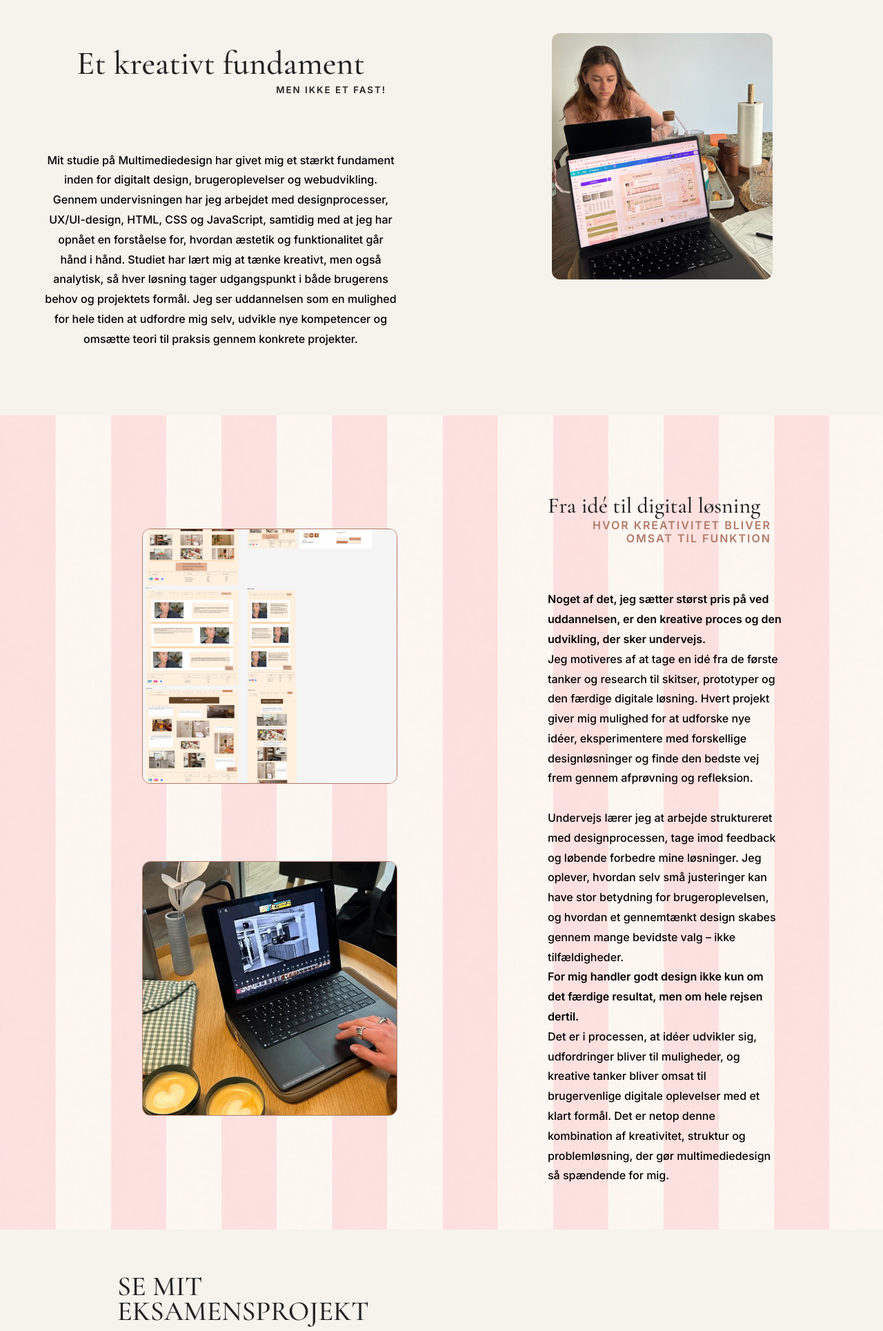
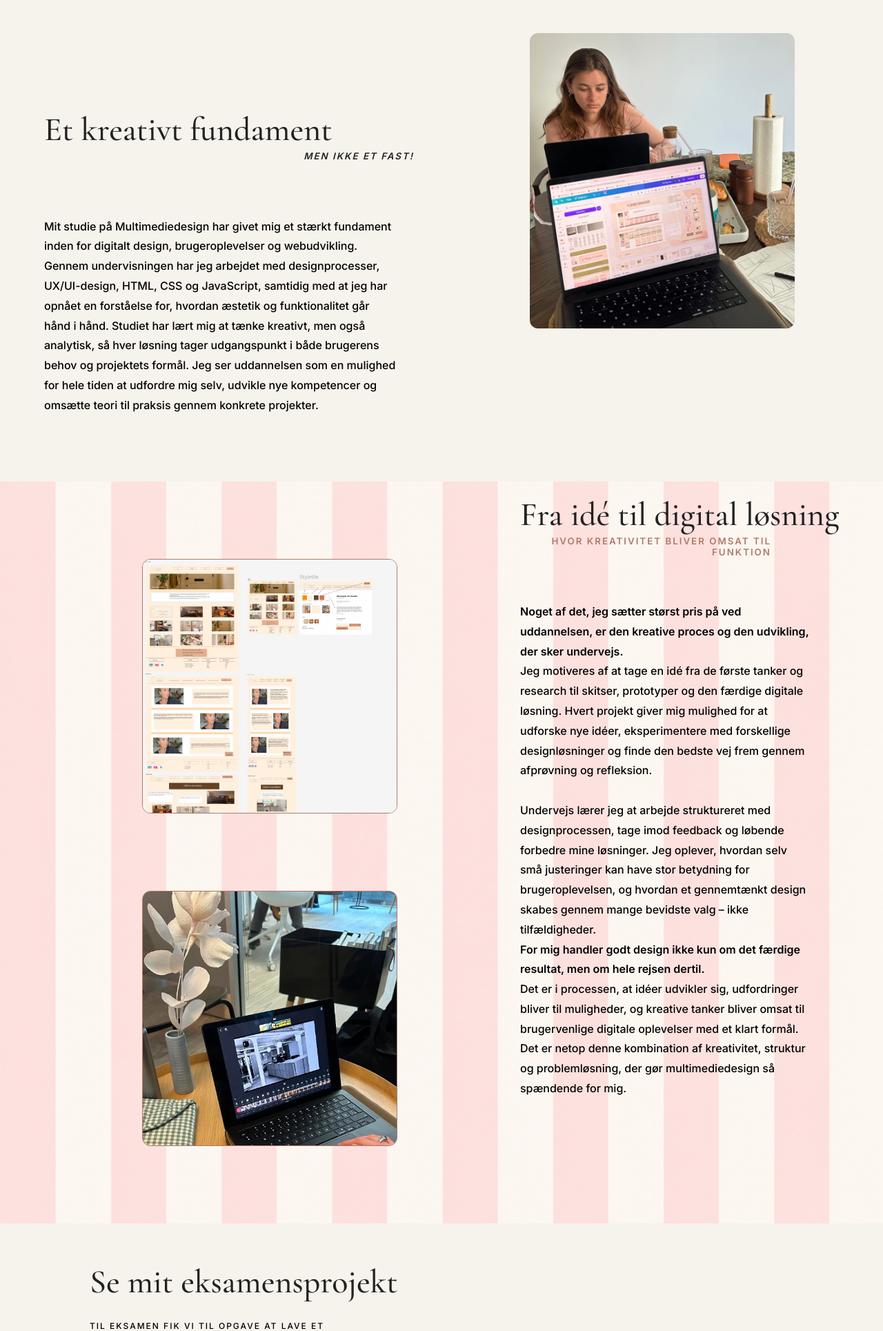
Before and after one commit to Sandramoellerr/portfolioo, a plain HTML site: page mmd_studie.html in a window 1280 px wide. Shown: the part 160-2089 px from the top of the page at 69% size. Drawn offline with nearby package versions, Linux system fonts and the light colour scheme.

Commit message:
Refactor HTML structure and CSS styles for improved layout and readability

```diff
--- a/css/generel.css
+++ b/css/generel.css
@@ -45,8 +45,10 @@ ul {
 
 button {
   border: none;
+
   background: none;
   cursor: pointer;
+  color: #000;
   font-family: inherit;
 }
 
@@ -80,9 +82,10 @@ p {
   display: flex;
   flex-direction: column;
   justify-content: center;
-  margin-inline: 5rem;
+  margin-inline: 2.5rem;
   max-width: 65ch;
   font-weight: 500;
+  text-align: left;
 }
 
 h1 {
@@ -96,9 +99,10 @@ h1 {
 
 h2 {
   font-family: "Cormorant Garamond", serif;
-  font-size: 2.2rem;
+  font-size: 1.8rem;
   font-weight: 500;
   line-height: 1.2;
+  white-space: nowrap;
 }
 
 h3 {
@@ -112,6 +116,7 @@ h3 {
 p {
   font-family: "Inter", sans-serif;
   line-height: 1.8;
+  margin-inline: 2.5rem;
 }
 
 @media (min-width: 768px) {
@@ -156,13 +161,20 @@ p {
   font-size: 0.9rem;
 
   letter-spacing: 1px;
-  margin-left: 5rem;
+  margin-left: 4rem;
 }
 
 .kontakt-btn:hover {
   background-color: rgb(197, 133, 133);
 }
-
+.specielh3 {
+  color: #b07a6a;
+  font-size: 1rem;
+  padding: 1rem;
+  text-align: center;
+  border: var(--color-header) 2px solid;
+  margin-block: 6rem;
+}
 .specielh3:hover {
   color: var(--color-header);
   border: #b86b4b 2px solid;
@@ -259,6 +271,7 @@ nav a.active {
   .logo img {
     height: 100px;
     width: auto;
+    padding: 14px 15px; /* mindre afstand i begge sider */
   }
 
   .menu {
--- a/css/karrirer-erfarring.css
+++ b/css/karrirer-erfarring.css
@@ -5,14 +5,16 @@
 .box1 {
   margin-top: 3rem;
 }
-.intro {
-  text-align: center;
+.intro h2 {
+  margin-left: 4rem;
 }
-.intro h2 {
-  margin: 0;
+.intro h3 {
+  margin-left: 4rem;
+  font-style: italic;
 }
+
 .billede_box1 {
-  width: 50%;
+  width: 60%;
   height: auto;
   margin-inline: auto;
   margin-top: 2rem;
@@ -32,12 +34,12 @@
   }
 
   .box1_billede img {
-    width: 100%;
+    width: 50%;
     height: auto;
     margin-left: 6.6rem;
   }
   .intro {
-    margin-top: 3rem;
+    margin-top: 9rem;
   }
 
   .intro h3 {
@@ -58,7 +60,7 @@
 .box2 {
   position: relative;
   background-image: url("../baggrunds-papir.png");
-  background-size: cover;
+  background-size: 100% 100%;
 
   background-position: center;
   background-repeat: no-repeat;
@@ -86,7 +88,9 @@
   margin-inline: auto;
   max-width: 500px;
 }
-
+.om_mig p {
+  margin-inline: 2.5rem;
+}
 .billede_box2 {
   order: 2;
 }
@@ -94,6 +98,7 @@
   aspect-ratio: 1 / 1;
   object-fit: cover;
   border: #b07a6a 1px solid;
+  object-position: top;
 }
 
 .box2 img {
@@ -104,13 +109,12 @@
 
 .om_mig h2 {
   margin-top: 3rem;
-  font-size: 2rem;
+  text-align: center;
 }
 
 .om_mig h3 {
   color: #b07a6a;
 
-  font-size: 1rem;
   margin-bottom: 4rem;
   text-align: end;
   margin-right: 6rem;
@@ -143,6 +147,7 @@
     grid-template-areas: "billede tekst";
     align-items: center;
     gap: 2rem;
+    margin-top: 2rem;
   }
 
   .billede_box2 {
@@ -157,10 +162,16 @@
     width: 60%;
     height: auto;
     margin-right: 3rem;
+
+    object-fit: cover;
+    object-position: top;
   }
 
   .om_mig {
     grid-area: tekst;
+  }
+  .om_mig h2 {
+    margin-top: -10rem;
   }
 }
 
@@ -177,11 +188,9 @@
 }
 
 .about_text h2 {
-  font-size: 2.5rem;
   line-height: 0.9;
-  font-weight: 500;
-  text-transform: uppercase;
   margin-block: 2rem;
+  text-align: center;
 }
 
 .small-text {
@@ -195,14 +204,7 @@
   margin-bottom: 1.3rem;
   line-height: 1.7;
 }
-.specielh3 {
-  color: #b07a6a;
-  font-size: 1rem;
-  padding: 3rem;
-  text-align: center;
-  border: var(--color-header) 2px solid;
-  margin-block: 6rem;
-}
+
 /*billeder*/
 .about_images {
   display: flex;
@@ -211,7 +213,7 @@
   gap: 1rem;
 }
 
-.portrait {
+.stort {
   width: 270px;
   height: 340px;
   object-fit: cover;
@@ -220,11 +222,6 @@
 .lille {
   width: 240px;
   height: 180px;
-  object-fit: cover;
-}
-.stort {
-  width: 270px;
-  height: 340px;
   object-fit: cover;
 }
 
--- a/css/mmd.css
+++ b/css/mmd.css
@@ -5,14 +5,16 @@
 .box1 {
   margin-top: 3rem;
 }
-.intro {
-  text-align: center;
+.intro h2 {
+  margin-left: 4rem;
 }
-.intro h2 {
-  margin: 0;
+.intro h3 {
+  margin-left: 4rem;
+  font-style: italic;
 }
+
 .billede_box1 {
-  width: 50%;
+  width: 60%;
   height: auto;
   margin-inline: auto;
   margin-top: 2rem;
@@ -32,12 +34,12 @@
   }
 
   .box1_billede img {
-    width: 100%;
+    width: 50%;
     height: auto;
     margin-left: 6.6rem;
   }
   .intro {
-    margin-top: 3rem;
+    margin-top: 9rem;
   }
 
   .intro h3 {
@@ -58,7 +60,8 @@
 .box2 {
   position: relative;
   background-image: url("../baggrunds-papir.png");
-  background-size: cover;
+  background-size: 100% 100%;
+
   background-position: center;
   background-repeat: no-repeat;
   padding: 0.5rem;
@@ -85,7 +88,9 @@
   margin-inline: auto;
   max-width: 500px;
 }
-
+.om_mig p {
+  margin-inline: 2.5rem;
+}
 .billede_box2 {
   order: 2;
 }
@@ -93,6 +98,7 @@
   aspect-ratio: 1 / 1;
   object-fit: cover;
   border: #b07a6a 1px solid;
+  object-position: top;
 }
 
 .box2 img {
@@ -103,13 +109,12 @@
 
 .om_mig h2 {
   margin-top: 3rem;
-  font-size: 2rem;
+  text-align: center;
 }
 
 .om_mig h3 {
   color: #b07a6a;
 
-  font-size: 1rem;
   margin-bottom: 4rem;
   text-align: end;
   margin-right: 6rem;
@@ -142,6 +147,7 @@
     grid-template-areas: "billede tekst";
     align-items: center;
     gap: 2rem;
+    margin-top: 2rem;
   }
 
   .billede_box2 {
@@ -156,10 +162,16 @@
     width: 60%;
     height: auto;
     margin-right: 3rem;
+
+    object-fit: cover;
+    object-position: top;
   }
 
   .om_mig {
     grid-area: tekst;
+  }
+  .om_mig h2 {
+    margin-top: -10rem;
   }
 }
 
@@ -176,11 +188,9 @@
 }
 
 .about_text h2 {
-  font-size: 2.5rem;
   line-height: 0.9;
-  font-weight: 500;
-  text-transform: uppercase;
   margin-block: 2rem;
+  text-align: center;
 }
 
 .small-text {
@@ -194,13 +204,10 @@
   margin-bottom: 1.3rem;
   line-height: 1.7;
 }
-.specielh3 {
-  color: #b07a6a;
-  font-size: 1rem;
-  padding: 3rem;
-  text-align: center;
-  border: var(--color-header) 2px solid;
-  margin-block: 6rem;
+#btn-speciel {
+  white-space: nowrap;
+  margin-left: 2rem;
+  margin-bottom: 2rem;
 }
 /*billeder*/
 .about_images {
@@ -210,14 +217,15 @@
   gap: 1rem;
 }
 
+.stort {
+  width: 270px;
+  height: 340px;
+  object-fit: cover;
+}
+
 .lille {
   width: 240px;
   height: 180px;
-  object-fit: cover;
-}
-.stort {
-  width: 270px;
-  height: 340px;
   object-fit: cover;
 }
 
@@ -360,14 +368,12 @@
     width: 330px;
     height: 420px;
     object-fit: cover;
-    object-position: top;
   }
 
   .img2 {
     width: 180px;
+    margin-top: 3rem;
     height: 250px;
-    margin-top: 3rem;
     object-fit: cover;
-    object-position: 60% 20%;
   }
 }
--- a/css/om_mig.css
+++ b/css/om_mig.css
@@ -5,14 +5,12 @@
 .box1 {
   margin-top: 3rem;
 }
-.intro {
-  text-align: center;
+.intro h2 {
+  margin-left: 3rem;
 }
-.intro h2 {
-  margin: 0;
-}
+
 .billede_box1 {
-  width: 50%;
+  width: 60%;
   height: auto;
   margin-inline: auto;
   margin-top: 2rem;
@@ -58,7 +56,8 @@
 .box2 {
   position: relative;
   background-image: url("../baggrunds-papir.png");
-  background-size: cover;
+  background-size: 100% 100%;
+
   background-position: center;
   background-repeat: no-repeat;
   padding: 0.5rem;
@@ -85,7 +84,9 @@
   margin-inline: auto;
   max-width: 500px;
 }
-
+.om_mig p {
+  margin-inline: 2.5rem;
+}
 .billede_box2 {
   order: 2;
 }
@@ -104,13 +105,11 @@
 
 .om_mig h2 {
   margin-top: 3rem;
-  font-size: 2rem;
 }
 
 .om_mig h3 {
   color: #b07a6a;
 
-  font-size: 1rem;
   margin-bottom: 4rem;
   text-align: end;
   margin-right: 6rem;
@@ -184,11 +183,9 @@
 }
 
 .about_text h2 {
-  font-size: 2.5rem;
   line-height: 0.9;
-  font-weight: 500;
-  text-transform: uppercase;
   margin-block: 2rem;
+  margin-inline: 2.5rem;
 }
 
 .small-text {
@@ -202,14 +199,7 @@
   margin-bottom: 1.3rem;
   line-height: 1.7;
 }
-.specielh3 {
-  color: #b07a6a;
-  font-size: 1rem;
-  padding: 3rem;
-  text-align: center;
-  border: var(--color-header) 2px solid;
-  margin-block: 6rem;
-}
+
 /*billeder*/
 .about_images {
   display: flex;
--- a/mmd_studie.html
+++ b/mmd_studie.html
@@ -122,7 +122,8 @@
 
 
                 </p>
-                <a href=" https://sandramoellerr.github.io/1-semester-eksamen/l"><button class="kontakt-btn"> Se mit
+                <a href=" https://sandramoellerr.github.io/1-semester-eksamen/l"><button id="btn-speciel"
+                        class="kontakt-btn"> Se mit
                         eksamensprojekt</button></a>
 
 
```
Also changed, not shown: css/index.css (+2 -5 lines), index.html (+2 -2 lines), karriere_erfarring.html (+5 -4 lines), kontakt.html (+1 -1 lines), om_mig.html (+1 -1 lines), 1 other file.
